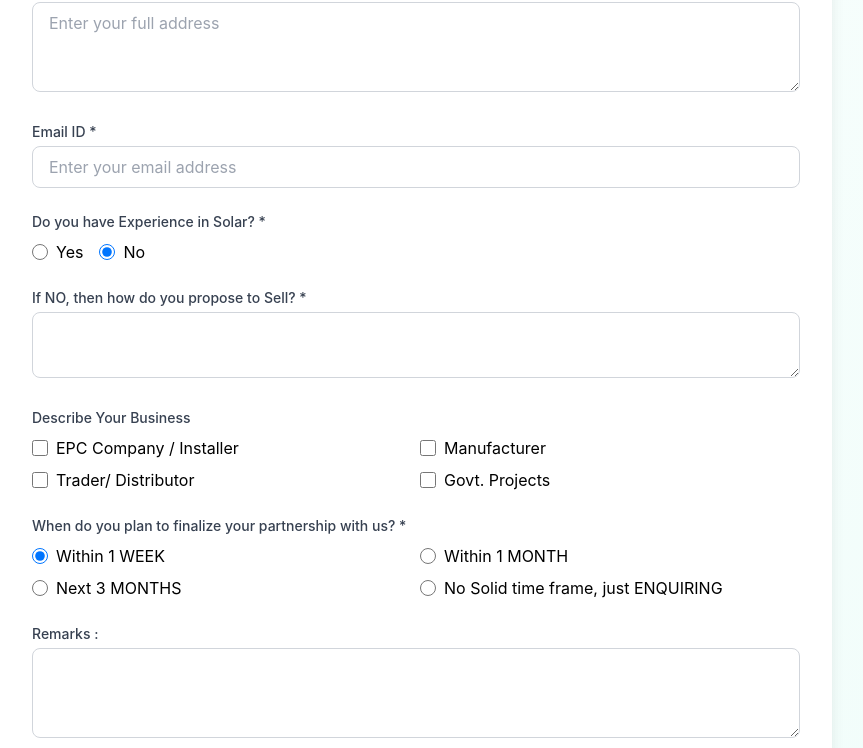
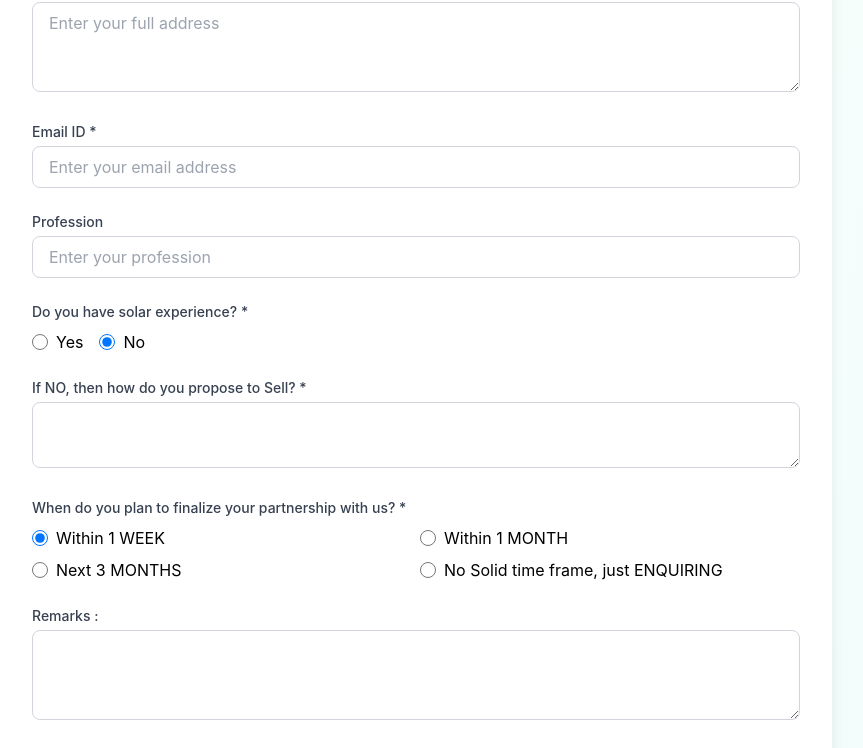
Before and after one commit to Im-diablo/mesolarindia, a React (Vite) app: page /enquiry in a window 1280 px wide. Shown: the part 650-1398 px from the top of the page, without its empty margins (224-1087 px from the left). Built offline with nearby package versions, Linux system fonts and the light colour scheme.

Commit message:
enquiry change

```diff
--- a/src/components/Navbar.tsx
+++ b/src/components/Navbar.tsx
@@ -55,6 +55,7 @@ const Navbar = () => {
       href: '/Contact',
       hasDropdown: true,
       dropdownItems: [
+        { name: 'Contact Us', href: '/contact' },
         { name: 'Career with Us', href: '/career' },
         { name: 'Partner with Us', href: '/enquiry' }
       ]
--- a/src/pages/Enquiry.tsx
+++ b/src/pages/Enquiry.tsx
@@ -12,8 +12,7 @@ interface EnquiryFormData {
   hasSolarExperience: 'Yes' | 'No';
   sellProposal: string;
   companyName: string;
-  businessType: string[];
-  otherBusiness: string;
+  profession: string;
   agencyCompanyName: string;
   timeframe: 'Within 1 WEEK' | 'Within 1 MONTH' | 'Next 3 MONTHS' | 'No Solid time frame, just ENQUIRING';
   remarks: string;
@@ -30,8 +29,8 @@ const initialFormData: EnquiryFormData = {
   hasSolarExperience: 'No',
   sellProposal: '',
   companyName: '',
-  businessType: [],
-  otherBusiness: '',
+  profession: '',
+
   agencyCompanyName: '',
   timeframe: 'Within 1 WEEK',
   remarks: ''
@@ -97,7 +96,7 @@ const Enquiry = () => {
         formDataToSend.append("address", `${formData.address}, ${formData.city}, ${formData.state}`);
         formDataToSend.append("hasSolarExperience", formData.hasSolarExperience);
         formDataToSend.append("sellProposal", formData.sellProposal);
-        formDataToSend.append("businessType", formData.businessType.join(', '));
+        formDataToSend.append("profession", formData.profession); // This line is already correct
         formDataToSend.append("timeframe", formData.timeframe);
         formDataToSend.append("remarks", formData.remarks);
 
@@ -175,16 +174,6 @@ const Enquiry = () => {
         [name]: undefined
       }));
     }
-  };
-
-  const handleCheckboxChange = (e: React.ChangeEvent<HTMLInputElement>) => {
-    const { value, checked } = e.target;
-    setFormData(prev => ({
-      ...prev,
-      businessType: checked
-        ? Array.from(new Set([...prev.businessType, value]))
-        : prev.businessType.filter(type => type !== value)
-    }));
   };
 
   const handleRadioChange = (e: React.ChangeEvent<HTMLInputElement>) => {
@@ -405,7 +394,22 @@ const Enquiry = () => {
             </div>
 
             <div className="mb-4">
-              <label className="block text-sm font-medium text-gray-700 mb-2">Do you have Experience in Solar? *</label>
+              <label htmlFor="profession" className="block text-sm font-medium text-gray-700 mb-1">
+                Profession
+              </label>
+              <input
+                type="text"
+                id="profession"
+                name="profession"
+                value={formData.profession}
+                onChange={handleChange}
+                className="w-full px-4 py-2 border border-gray-300 rounded-lg focus:ring-2 focus:ring-primary-500 focus:border-primary-500"
+                placeholder="Enter your profession"
+              />
+            </div>
+
+            <div className="mb-4">
+              <label className="block text-sm font-medium text-gray-700 mb-2">Do you have solar experience? *</label>
               <div className="flex space-x-4">
                 <label className="inline-flex items-center">
                   <input
@@ -451,56 +455,8 @@ const Enquiry = () => {
                 )}
               </div>
             )}
+
             <div className="mb-4">
-              <label className="block text-sm font-medium text-gray-700 mb-2">Describe Your Business</label>
-              <div className="grid grid-cols-1 md:grid-cols-2 gap-2">
-                <label className="inline-flex items-center">
-                  <input
-                    type="checkbox"
-                    name="businessType"
-                    value="EPC Company / Installer"
-                    checked={formData.businessType.includes("EPC Company / Installer")}
-                    onChange={handleCheckboxChange}
-                    className="form-checkbox h-4 w-4 text-primary-600"
-                  />
-                  <span className="ml-2">EPC Company / Installer</span>
-                </label>
-                <label className="inline-flex items-center">
-                  <input
-                    type="checkbox"
-                    name="businessType"
-                    value="Manufacturer"
-                    checked={formData.businessType.includes('Manufacturer')}
-                    onChange={handleCheckboxChange}
-                    className="form-checkbox h-4 w-4 text-primary-600"
-                  />
-                  <span className="ml-2">Manufacturer</span>
-                </label>
-                <label className="inline-flex items-center">
-                  <input
-                    type="checkbox"
-                    name="businessType"
-                    value="Trader/ Distributor"
-                    checked={formData.businessType.includes('Trader/ Distributor')}
-                    onChange={handleCheckboxChange}
-                    className="form-checkbox h-4 w-4 text-primary-600"
-                  />
-                  <span className="ml-2">Trader/ Distributor</span>
-                </label>
-                <label className="inline-flex items-center">
-                  <input
-                    type="checkbox"
-                    name="businessType"
-                    value="Govt. Projects"
-                    checked={formData.businessType.includes('Govt. Projects')}
-                    onChange={handleCheckboxChange}
-                    className="form-checkbox h-4 w-4 text-primary-600"
-                  />
-                  <span className="ml-2">Govt. Projects</span>
-                </label>
-              </div>
-            </div>
-                      <div className="mb-4">
               <label className="block text-sm font-medium text-gray-700 mb-2">When do you plan to finalize your partnership with us? *</label>
               <div className="grid grid-cols-1 md:grid-cols-2 gap-2">
                 <label className="inline-flex items-center">
```
